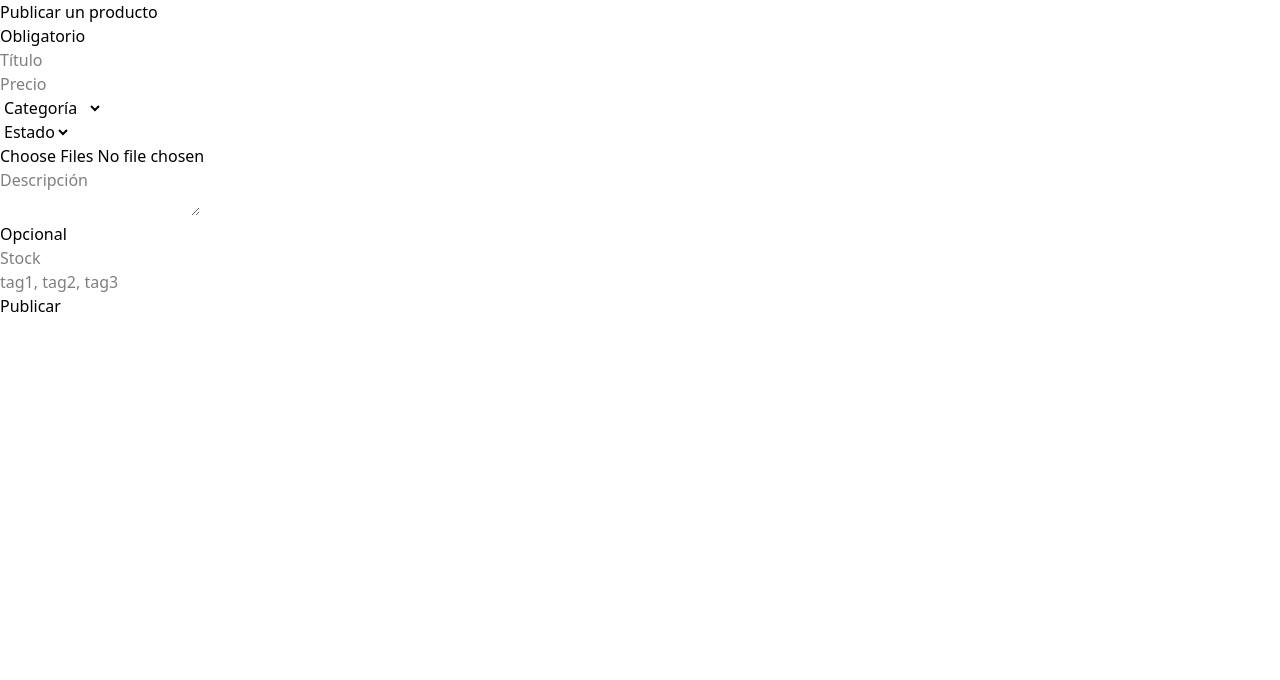
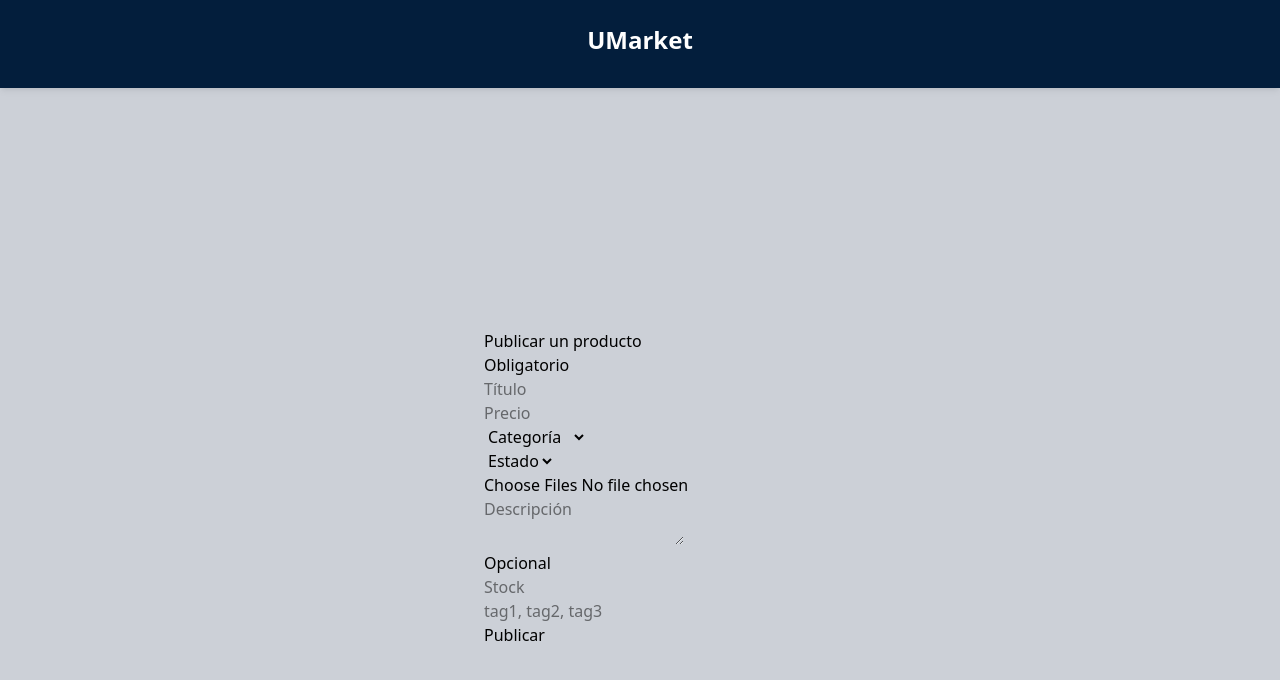
Before and after one commit to CrisIsla/umarket, a React (Vite) app in the folder frontend/: page /products/new in a window 1280 px wide. Shown: the top 680 px of the page. Built offline with nearby package versions, Linux system fonts and the light colour scheme.

Commit message:
style(front): changed code format using Prettier

```diff
--- a/frontend/src/routes/AppRoutes.tsx
+++ b/frontend/src/routes/AppRoutes.tsx
@@ -1,11 +1,11 @@
-import { ProductForm } from "@/components/ProductForm";
+import { NewProductPage } from "@/pages/NewProductPage";
 import { Route, Routes } from "react-router";
 export function AppRoutes() {
   return (
     <Routes>
       <Route index element={<h1>Home</h1>} />
       <Route path="/products/:id" element={<h1>Página de un producto</h1>} />
-      <Route path="/products/new" element={<ProductForm />} />
+      <Route path="/products/new" element={<NewProductPage />} />
       <Route path="*" element={<h1>Not Found 404</h1>} />
     </Routes>
   );
```
